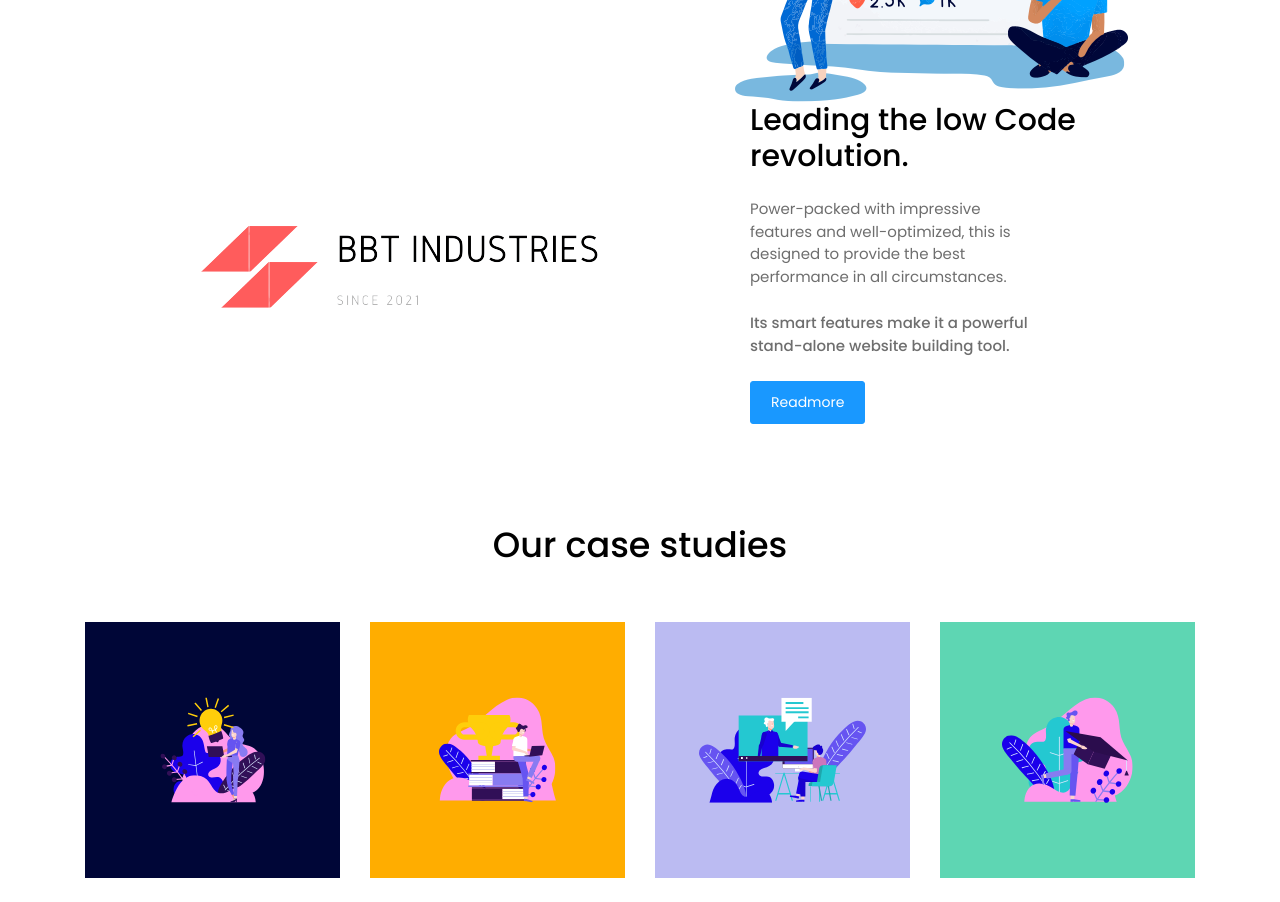
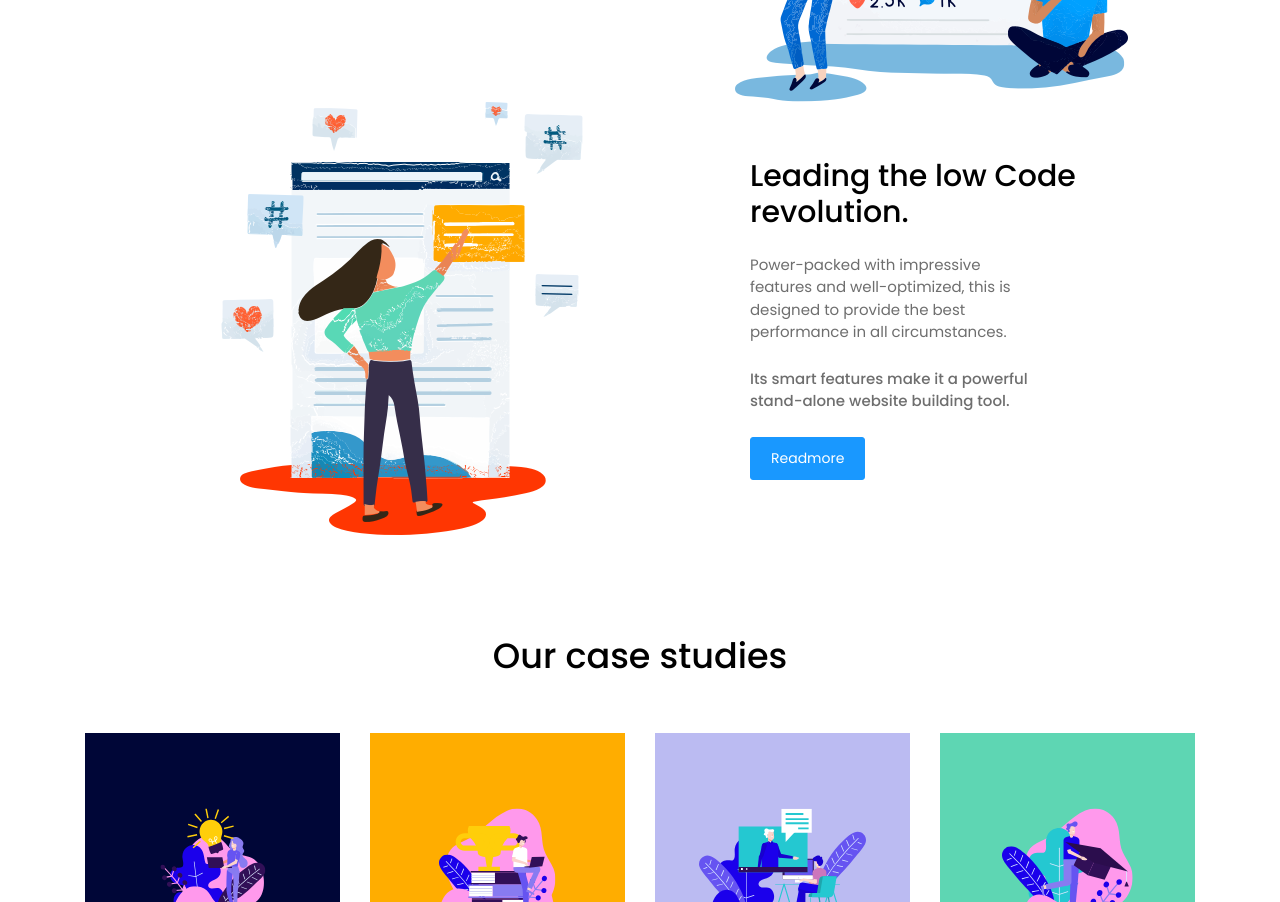
Before and after one commit to KohlByrdSchool/KohlByrdSchool.github.io, a website: page index.html in a window 1280 px wide. Shown: the part 1705-2607 px from the top of the page. Drawn offline with Linux system fonts and the light colour scheme.

Commit message:
Update index.html

```diff
--- a/index.html
+++ b/index.html
@@ -111,7 +111,7 @@
         </div>
         <div class="row align-items-center">
           <div class="col-12 col-lg-7 text-center flex-item grid-margin" data-aos="fade-right">
-            <img src="images/LogoMain.png" alt="" class="img-fluid">
+            <img src="images/Group2.png" alt="" class="img-fluid">
           </div>
           <div class="col-12 col-lg-5 flex-item grid-margin" data-aos="fade-left">
             <h3 class="m-0">Leading the low Code<br>revolution.</h3>
```
